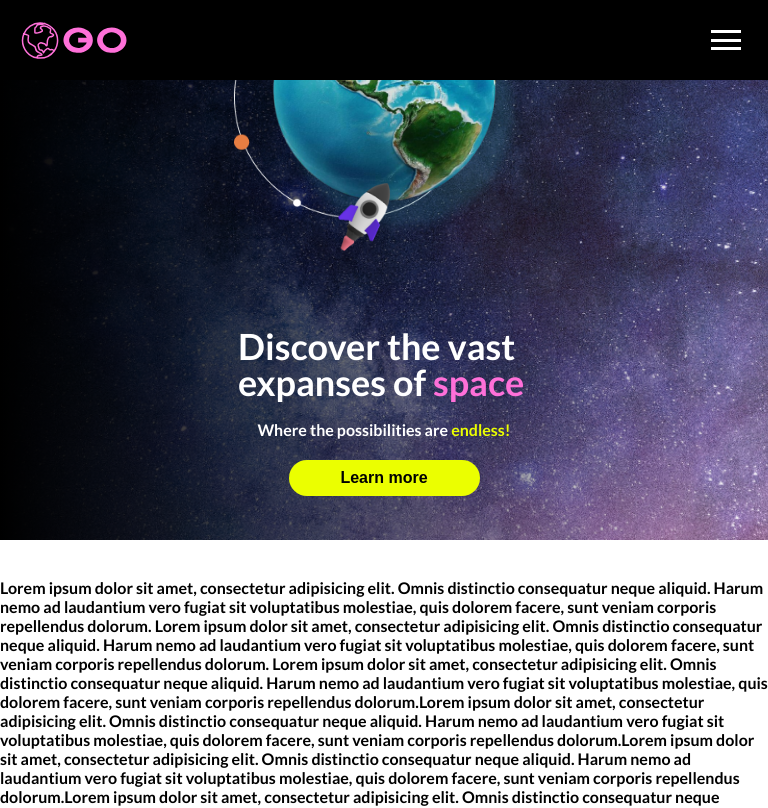
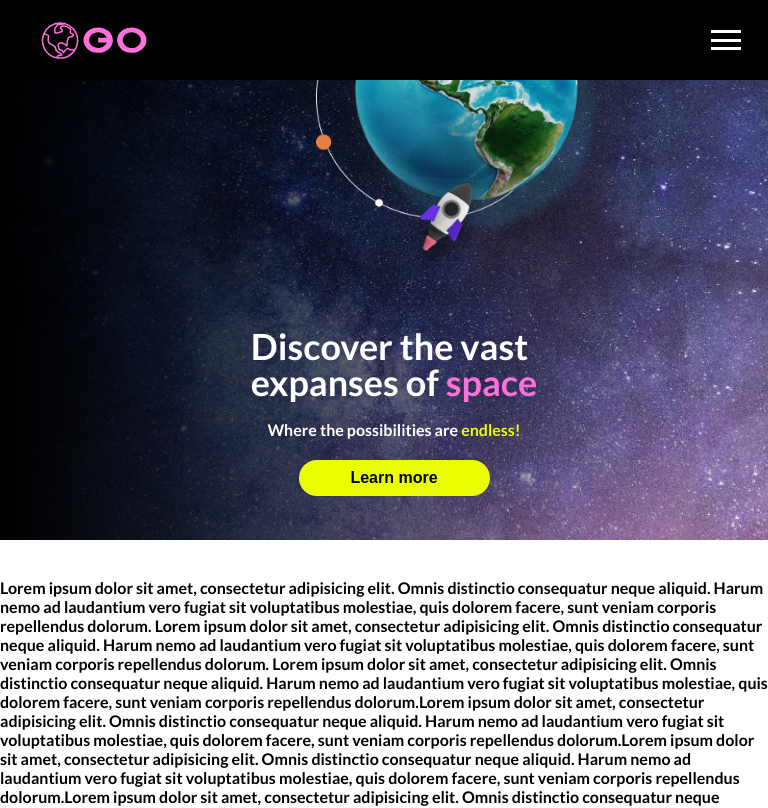
Before and after one commit to llirikkcoder/test-landing, a React (Create React App) app: page / in a window 768 px wide. Shown: the top 808 px of the page. Built offline with nearby package versions, Linux system fonts and the light colour scheme; the HTML template or start-up script is replaced by a standard one.

Commit message:
earth pos fix

```diff
--- a/src/components/Container.scss
+++ b/src/components/Container.scss
@@ -2,4 +2,8 @@
   max-width: 1088px;
   height: 100%;
   margin: 0 auto;
+
+  @media (min-width: 360px) and (max-width: 1024px) {
+    padding-left: 20px;
+  }
 }
--- a/src/components/hero-section/Hero.jsx
+++ b/src/components/hero-section/Hero.jsx
@@ -10,14 +10,21 @@ const Hero = () => {
           <div className='hero__two-columns'>
             <div className='hero__text-section'>
               <div className='hero__title'>
-                Discover the vast expanses of <span>space</span>
+                Discover the vast
+                <br /> expanses of <span>space</span>
               </div>
               <div className='hero__subtitle'>
                 Where the possibilities are <span>endless!</span>
               </div>
-              <button className='hero__button hero__button--primary'>Learn more</button>
+              <button className='hero__button hero__button--primary'>
+                Learn more
+              </button>
             </div>
-            <img className='hero__image' alt='hero' src='images/hero.png' />
+            <img
+              className='hero__image'
+              alt='hero'
+              src='images/hero-earth.png'
+            />
           </div>
 
           {/* <div className='frame1248-banner'>
--- a/src/components/hero-section/Hero.scss
+++ b/src/components/hero-section/Hero.scss
@@ -11,11 +11,13 @@
 
   &__wrap {
     position: relative;
+    padding: 180px 0 0 0;
     z-index: 1;
     // height: 100vh;
 
     @media(max-width: 768px) {
       height: 100%;
+      padding:0;
     }
   }
 
@@ -39,6 +41,7 @@
     width: 693px;
     display: flex;
     flex-direction: column;
+    // margin-left: 20px;
 
     @media(max-width: 768px) {
       width: 292px;
@@ -55,6 +58,10 @@
       color: var(--color-pink);
     }
 
+    @media(max-width: 1248px) {
+      font-size: 48px;
+    }
+
     @media(max-width: 768px) {
       font-size: 36px;
     }
@@ -68,6 +75,10 @@
 
     span {
       color: var(--color-yellow);
+    }
+
+    @media(max-width: 1248px) {
+      font-size: 22px;
     }
 
     @media(max-width: 768px) {
@@ -108,6 +119,10 @@
       width: 300px;
       height: 336px;
     }
+
+    @media (min-width: 768px) and (max-width: 1024px) {
+      transform: translate(72px, 0);
+    }
   }
 }
 
```
Also changed, not shown: public/images/hero-earth.png (renamed from public/images/hero.png).
